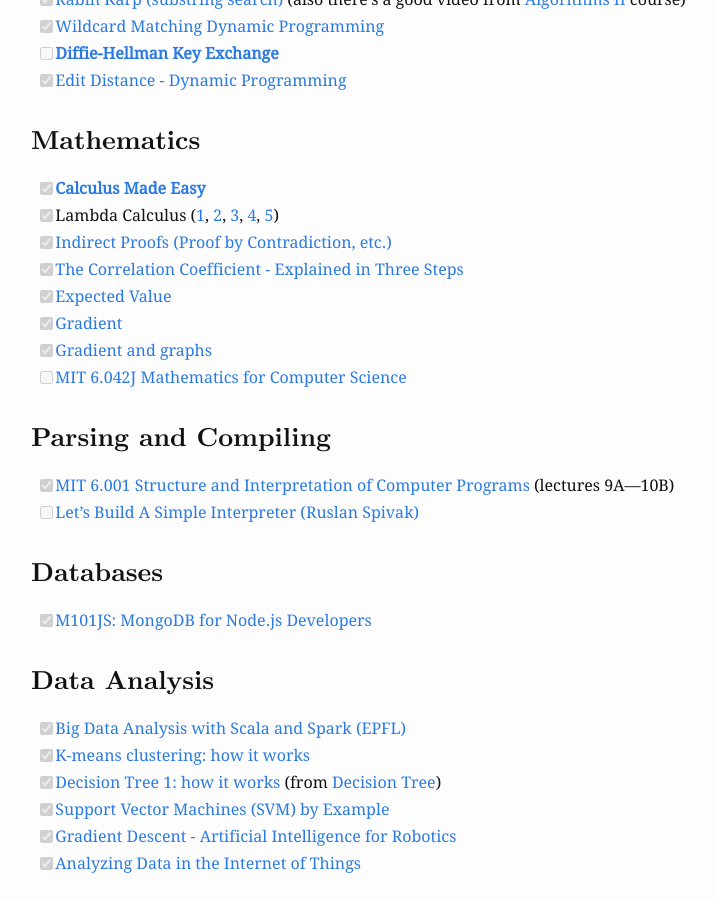
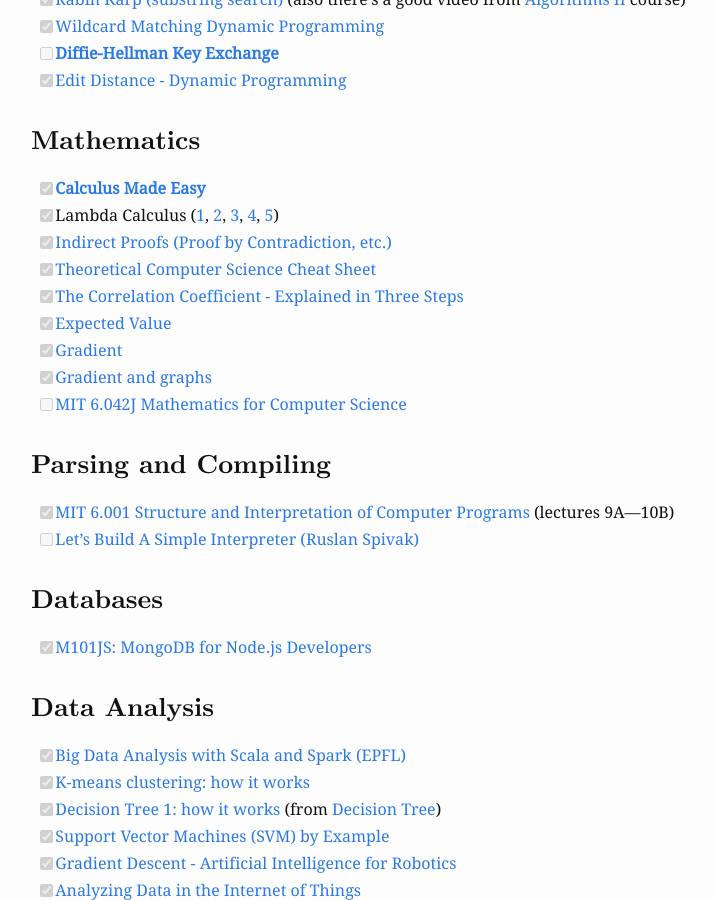
Before and after one commit to alopatindev/alopatindev.github.io, a Jekyll site: the page built from _posts/2016-11-29-self-learning.markdown, in a window 1280 px wide and 900 px high, scrolled down 1468 px. Shown: the whole window, without its empty margins (204-920 px from the left). Built offline with Jekyll 4.4.1, drawn with Linux system fonts in a browser that asks for light colours; comment, search, counter and statistics services are not loaded; some of the changed lines change nothing that is shown.

Commit message:
update 2016-11-29-self-learning

```diff
--- a/_posts/2016-11-29-self-learning.markdown
+++ b/_posts/2016-11-29-self-learning.markdown
@@ -54,6 +54,7 @@
 - [x][**Calculus Made Easy**](https://www.amazon.com/Calculus-Made-Easy-Silvanus-Thompson/dp/0312185480)
 - [x]Lambda Calculus ([1](https://www.youtube.com/watch?v=S_WzF6BHadc), [2](https://www.youtube.com/watch?v=bEnFk_FBi3E), [3](https://www.youtube.com/watch?v=v1IlyzxP6Sg), [4](https://www.youtube.com/watch?v=Mg1pxUKeWCk), [5](https://www.youtube.com/watch?v=3h0-p4SDHig))
 - [x][Indirect Proofs (Proof by Contradiction, etc.)](https://web.stanford.edu/class/archive/cs/cs103/cs103.1132/lectures/02/Small02.pdf)
+- [x][Theoretical Computer Science Cheat Sheet](http://web.stanford.edu/~liszt90/acm/cheatsheet.pdf)
 - [x][The Correlation Coefficient - Explained in Three Steps](https://www.youtube.com/watch?v=ugd4k3dC_8Y)
 - [x][Expected Value](https://www.youtube.com/watch?v=DAjVAEDil_Q)
 - [x][Gradient](https://www.youtube.com/watch?v=tIpKfDc295M)
```
